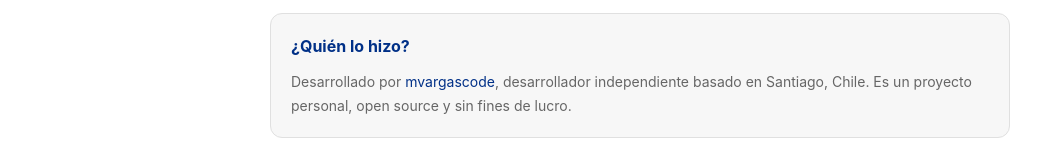
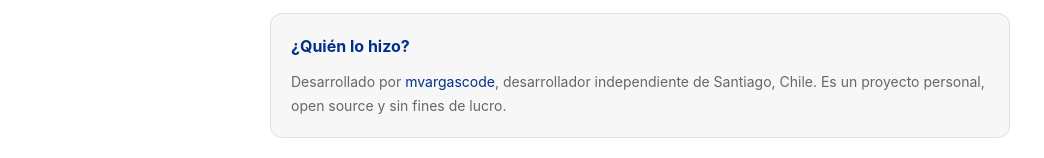
Before and after one commit to mvargascode/vacaciones-chile, a React (Vite) app: page /acerca-de in a window 1280 px wide. Shown: the part 600-758 px from the top of the page, without its empty margins (0-1044 px from the left). Built offline with nearby package versions, Linux system fonts and the light colour scheme.

Commit message:
fix: mejora redacción en sección Quién lo hizo

```diff
--- a/src/features/pages/AcercaDe.tsx
+++ b/src/features/pages/AcercaDe.tsx
@@ -59,7 +59,7 @@ export function AcercaDe() {
               >
                 mvargascode
               </a>
-              , desarrollador independiente basado en Santiago, Chile.
+              , desarrollador independiente de Santiago, Chile.
               Es un proyecto personal, open source y sin fines de lucro.
             </p>
           </div>
```
